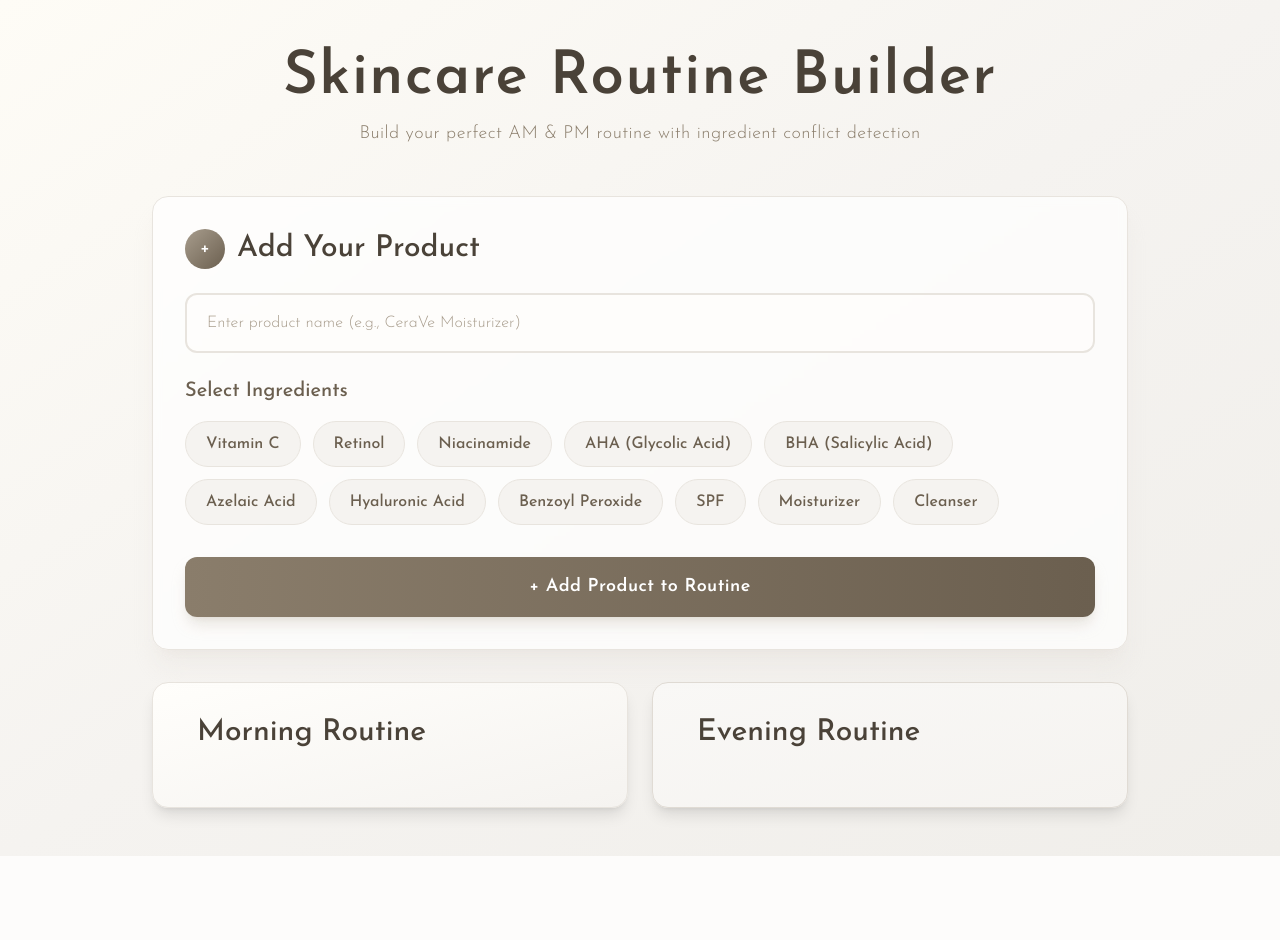
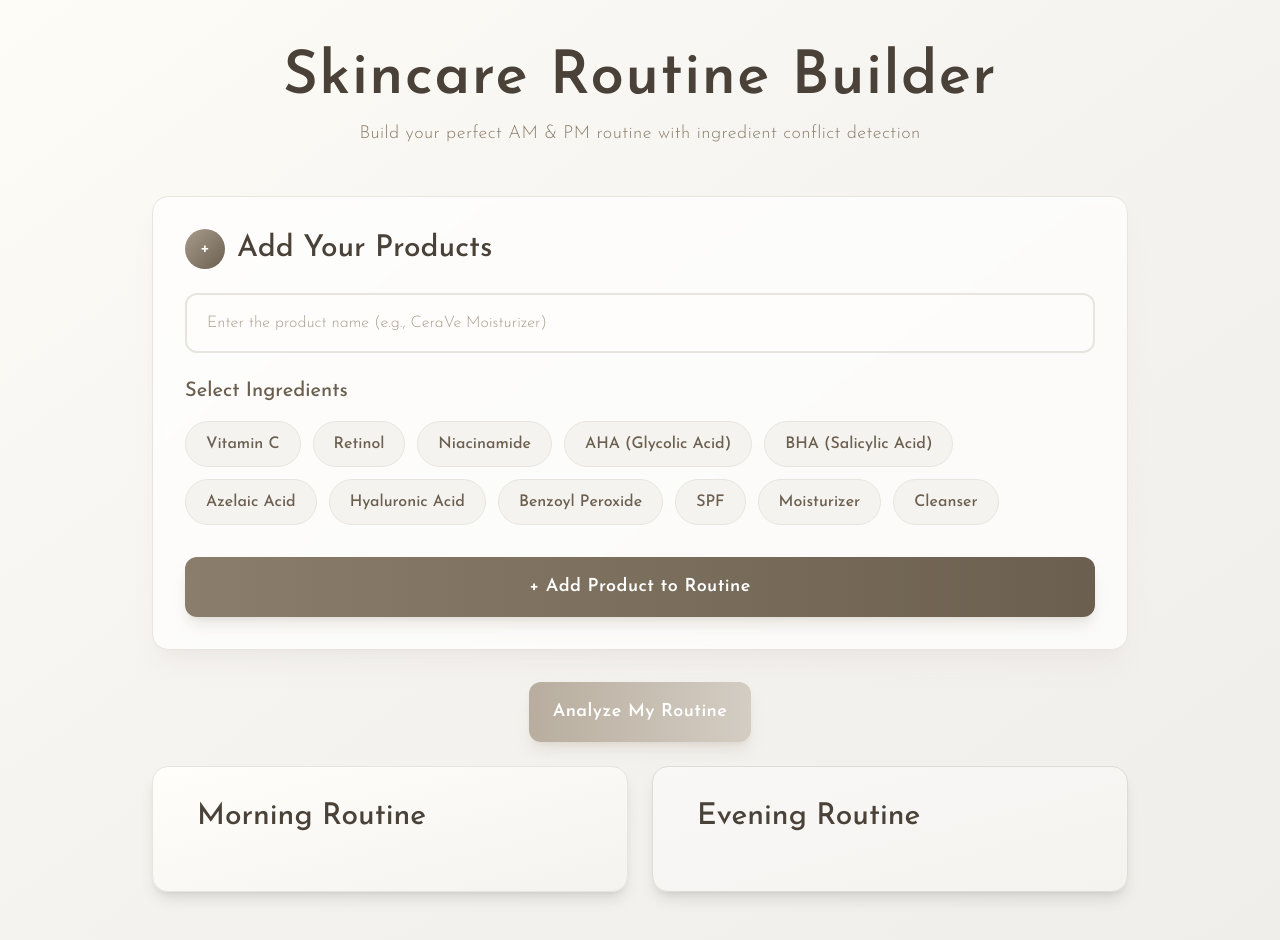
Before and after one commit to BitaBig/skincare-routine-builder, a Flask app: page / in a window 1280 px wide. Before the commit the page ends 856 px from the top, so only its background shows below. Run offline with Flask 3, Linux system fonts and the light colour scheme; some libraries are stand-ins or nearby versions.

Commit message:
Analyze routine button.

```diff
--- a/static/script.js
+++ b/static/script.js
@@ -33,7 +33,10 @@ document.getElementById('addProduct').addEventListener('click', function() {
         });
 
         displayProducts();
-        analyzeRoutine();
+        document.getElementById('analyzeRoutine').addEventListener('click', function() {
+            document.getElementById('routinesSection').style.display = 'grid';
+            analyzeRoutine();
+        });
     }
 });
 
--- a/templates/index.html
+++ b/templates/index.html
@@ -69,13 +69,13 @@
         <div class="bg-white/70 backdrop-blur-sm rounded-2xl shadow-xl shadow-taupe-200/30 p-8 mb-8 border border-sand-200">
             <h2 class="text-3xl font-medium text-taupe-700 mb-6 flex items-center gap-3">
                 <span class="w-10 h-10 bg-gradient-to-br from-taupe-400 to-taupe-600 rounded-full flex items-center justify-center text-white text-lg">+</span>
-                Add Your Product
+                Add Your Products
             </h2>
 
             <input
                 type="text"
                 id="productName"
-                placeholder="Enter product name (e.g., CeraVe Moisturizer)"
+                placeholder="Enter the product name (e.g., CeraVe Moisturizer)"
                 class="w-full px-5 py-4 rounded-xl border-2 border-sand-200 focus:border-taupe-400 focus:outline-none transition-all text-taupe-700 placeholder-taupe-400 mb-6 bg-cream-50/50 font-light"
             >
 
@@ -106,8 +106,19 @@
         <!-- Conflicts -->
         <div id="conflicts" class="mb-8"></div>
 
+        <div class="mb-6 text-center">
+            <button
+                id="analyzeRoutine"
+                class="px-6 py-4 rounded-xl bg-gradient-to-r from-sand-400 to-sand-300 hover:from-sand-400 hover:to-sand-300 text-white font-semibold text-lg transition-all duration-200 shadow-lg shadow-taupe-300/40 hover:shadow-xl hover:-translate-y-0.5 tracking-wide"
+                >
+                    Analyze My Routine
+                </button>
+            </button>
+        </div>
+
         <!-- Routines Grid -->
         <div class="grid md:grid-cols-2 gap-6">
+            <div id="routinesSection" class="grid md:grid-cols-2 gap-6" style="display: none;"></div>
             <!-- AM Routine -->
             <div class="bg-gradient-to-br from-cream-50 to-sand-100 rounded-2xl shadow-lg p-8 border border-sand-200">
                 <h2 class="text-3xl font-medium text-taupe-700 mb-6 flex items-center gap-3">
```
